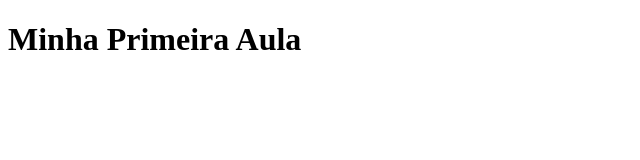
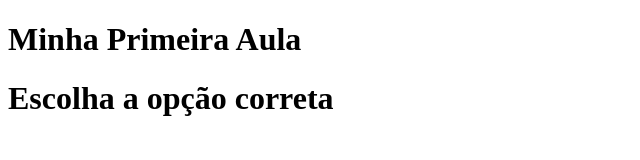
Before and after one commit to analistadeperon/Novo-front-end-, a plain HTML site: page index.html in a window 1280 px wide. Shown: the whole page, without its empty margins (0-640 px from the left). Drawn offline with Linux system fonts and the light colour scheme.

Commit message:
adicionamos mais um intes

```diff
--- a/index.html
+++ b/index.html
@@ -8,5 +8,6 @@
 </head>
 <body>
     <h1>Minha Primeira Aula</h1>
+    <h1>Escolha a opção correta </h1>
 </body>
 </html>
```
